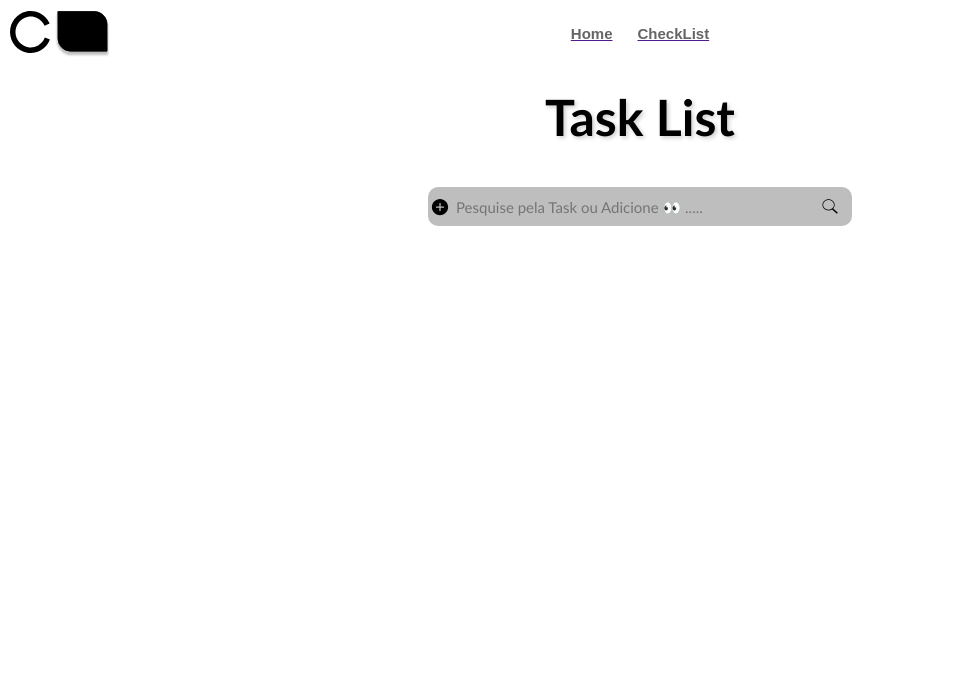
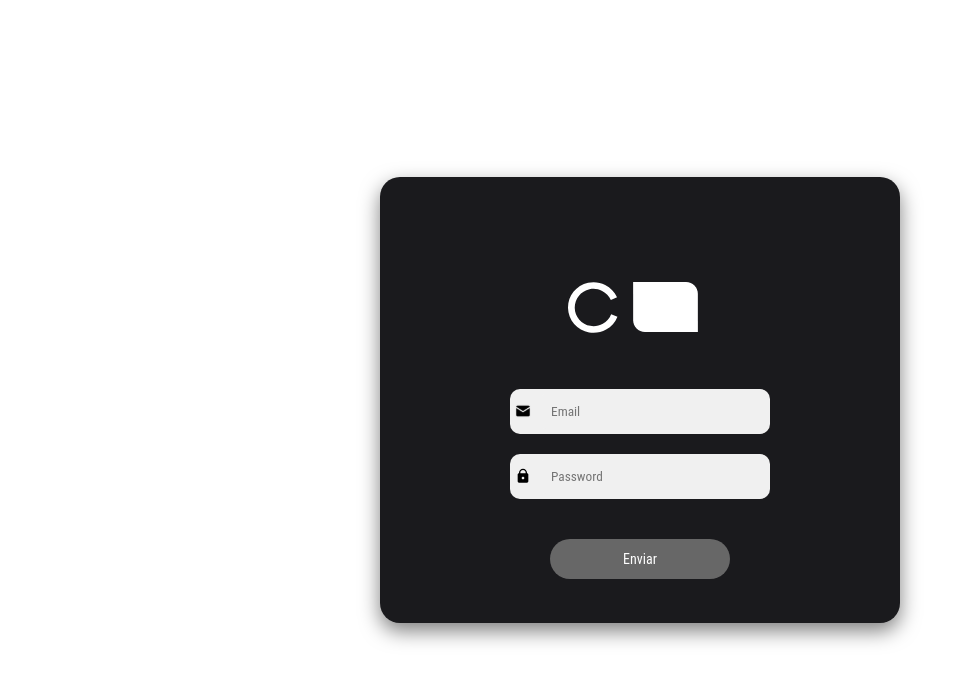
Before and after one commit to PedroCardoso2/Task_Projeto_Front, a Next.js app: page / in a window 1280 px wide. Shown: the top 682 px of the page, without its empty margins (0-966 px from the left). Built offline with nearby package versions, Linux system fonts and the light colour scheme.

Commit message:
Ajuste no Login

```diff
--- a/src/app/Pages/Home/Home.tsx
+++ b/src/app/Pages/Home/Home.tsx
@@ -4,7 +4,6 @@ import Image from "next/image";
 import { useEffect, useState } from "react";
 import { Taks } from "./Task";
 import { IoIosAddCircle } from "react-icons/io";
-
 import { ImBin2 } from "react-icons/im";
 
 
@@ -82,16 +81,11 @@ export default function HomePrinc() {
                     </div>
                 </div>
                 <div className={styles.textNavbar}>
-                    <a href="">
+
                         <h3 id={styles.homeText} className={styles.textList}>
                             Home
                         </h3>
-                    </a>
-                    <a href="">
-                        <h3 id={styles.checkList} className={styles.textList}>
-                            CheckList
-                        </h3>
-                    </a>
+
                 </div>
             </div>
 
@@ -169,7 +163,7 @@ export default function HomePrinc() {
 
                     stade.map((task, index) => (
                         <div key={index} style={{display: "flex", alignItems: "center", justifyContent: "center", marginTop: "10px"}}>
-                           <textarea name="" id="">{task.task}</textarea>
+                           {task.task}
                             <input
                                 className={styles.customCheckbox}
                                 type="checkbox"
--- a/src/app/Pages/Lg/Login.module.css
+++ b/src/app/Pages/Lg/Login.module.css
@@ -1,19 +1,30 @@
+/* Container */
+/* Container */
 .container {
-    background-color: black;
+  background-color: #1A1A1D;
   width: 30em;
   height: 25.375em;
   border-radius: 1.25em;
-    margin: auto;
-    margin-top: 180px;
+  position: absolute;
+  top: 50%;
+  left: 50%;
+  transform: translate(-50%, -50%);
+  display: flex;
+  flex-direction: column;
+  justify-content: center;
+  align-items: center;
+  box-shadow: 0px 8px 20px rgba(0, 0, 0, 0.5);
+  padding: 20px;
 }
 
-  /* Imagens TOPO conteiner */
+
+/* Imagens TOPO container */
 .img {
   display: flex;
   justify-content: center;
   align-items: center;
-    margin-top: 60px;
-    padding: 60px;
+  margin-top: 40px;
+  padding: 20px;
 }
 
 .imageWrapper {
@@ -21,69 +32,73 @@
   align-self: flex-start;
 }
 
-  /* INPUTS e BUTTONS abaixo CONTEINER */
-
+/* INPUTS e BUTTONS abaixo do container */
 .points {
   display: flex;
   flex-direction: column;
   align-items: center;
-    margin-top: 2pc;
+  margin-top: 2rem;
 }
 
-  .buttonEnviar {
-    margin-top: 30px;
-    margin-bottom: 40px;
-    align-self: center;
-  }
-
-  .userName, .passWord{
+.userName, .passWord {
   border: none;
-    background-color: #D9D9D9;
+  background-color: #F0F0F0;
   padding-left: 10px;
   width: 250px;
   outline: none;
+  height: 35px;
+  border-radius: 5px;
+  transition: background-color 0.3s ease;
 }
 
-.user{
-    margin-bottom: 25px;
-    height: 25px;
-    display: flex;
-    align-items: center;
+.userName:focus, .passWord:focus {
+  background-color: #E0E0E0;
 }
 
-.pass{
-    margin-bottom: 15px;
-    height: 25px;
-    display: flex;
-    align-items: center;
-}
-
-
-  .user, .pass{
-    background-color: #D9D9D9;
+.user, .pass {
+  background-color: #F0F0F0;
   width: 250px;
   display: flex;
   padding: 5px;
   border-radius: 10px;
+  margin-bottom: 20px;
+  align-items: center;
 }
 
-  /* BUTÃO */
+.user img, .pass img {
+  margin-right: 10px;
+}
 
-  .buttonEnviar{
-    width: 170px;
-    height: 35px;
-    border-radius: 13px;
-    background-color: #D9D9D9;
+/* Botão */
+.buttonEnviar {
+  width: 180px;
+  height: 40px;
+  border-radius: 20px;
+  background-color: #676767;
+  color: white;
   border: none;
   font-family: "Roboto Condensed", sans-serif;
-    font-size: 12px;
+  font-size: 14px;
+  cursor: pointer;
+  transition: background-color 0.3s ease, transform 0.2s;
+  margin-top: 20px;
 }
 
+.buttonEnviar:hover {
+  background-color: #676767;
+  transform: scale(1.02);
+}
 
+.buttonEnviar:active {
+  transform: scale(0.95);
+}
+
+/* Responsividade */
 @media (max-width: 300px) {
-    .conteiner {
+  .container {
       max-width: 90%;
       width: 90%;
       max-height: 90vh;
+      padding: 10px;
   }
 }
--- a/src/app/page.tsx
+++ b/src/app/page.tsx
@@ -6,5 +6,5 @@ import Cadastro from "./Pages/Cad/Cadastro";
 import HomePrinc from "./Pages/Home/Home";
 
 export default function Home() {
-  return <HomePrinc/>;
+  return <Login/>;
 }
```
Lines whose indentation alone changed are shown as unchanged.
